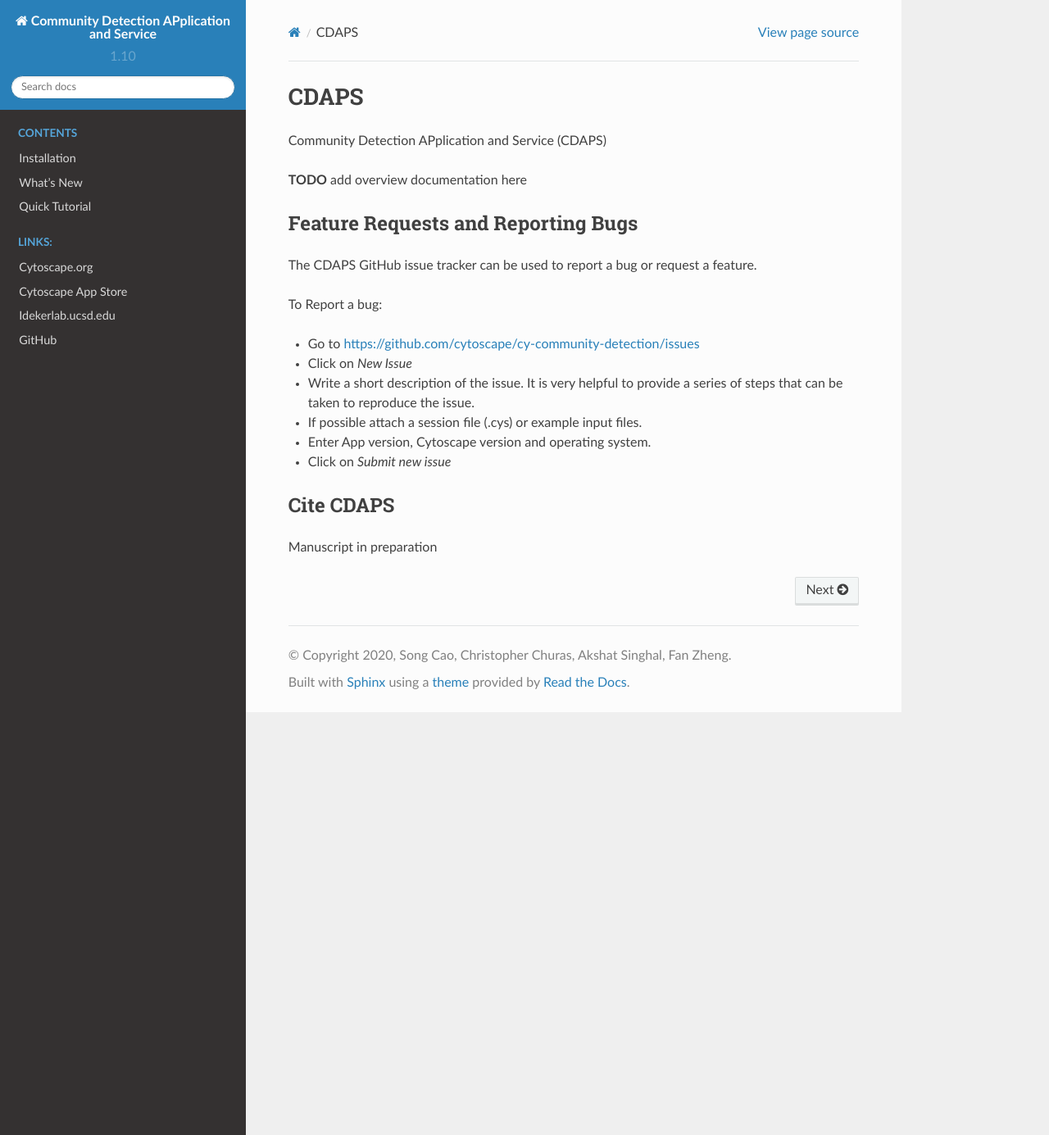
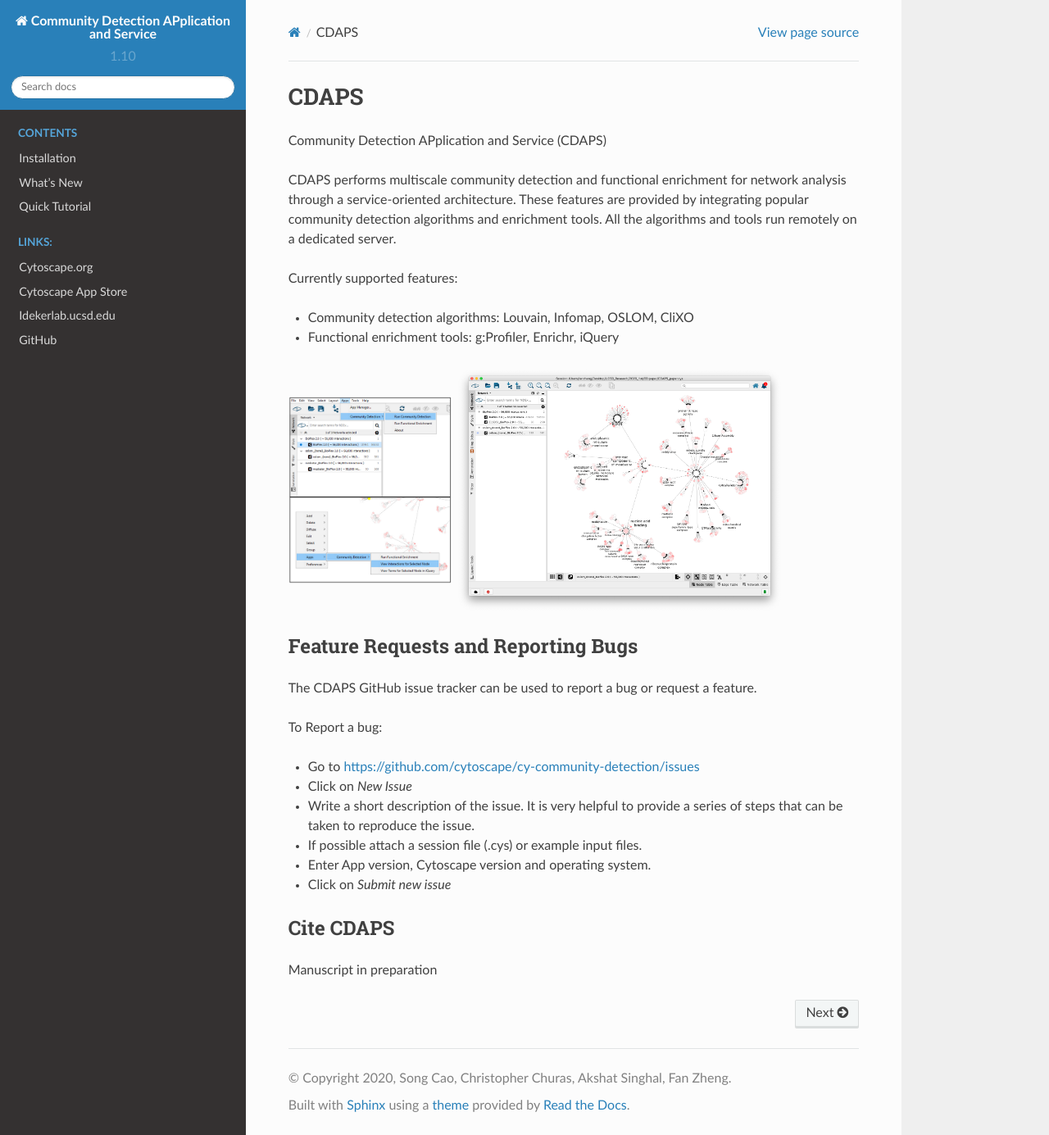
Before and after one commit to cytoscape/cy-community-detection, a Sphinx documentation site: the page built from docs/index.rst, in a window 1280 px wide and 1385 px high. Shown: the whole window at 82% size. Built offline with Sphinx 7.4.7 and the Read the Docs theme 2.0.0, drawn with Linux system fonts in a browser that asks for light colours.

Commit message:
added intro

```diff
--- a/docs/index.rst
+++ b/docs/index.rst
@@ -5,7 +5,25 @@
 
 Community Detection APplication and Service (CDAPS)
 
-**TODO** add overview documentation here
+CDAPS performs multiscale community detection and
+functional enrichment for network analysis
+through a service-oriented architecture.
+These features are provided by integrating
+popular community detection algorithms and
+enrichment tools. All the algorithms and
+tools run remotely on a dedicated server.
+
+Currently supported features:
+
+* Community detection algorithms: Louvain, Infomap, OSLOM, CliXO
+* Functional enrichment tools: g:Profiler, Enrichr, iQuery
+
+.. image:: images/f1_app_store.png
+   :class: with-border with-shadow
+   :width: 200px
+.. image:: images/f3.png
+   :class: with-border with-shadow
+   :width: 400px
 
 Feature Requests and Reporting Bugs
 -----------------------------------
```
